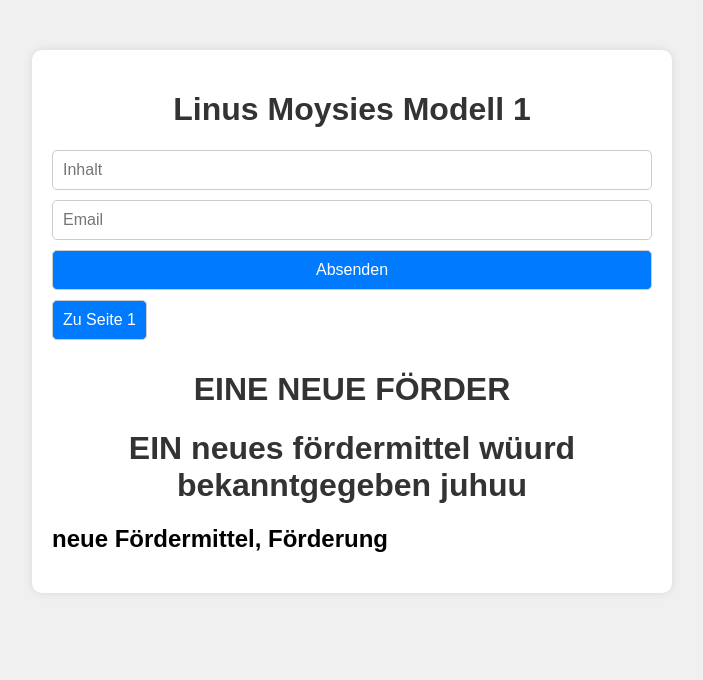
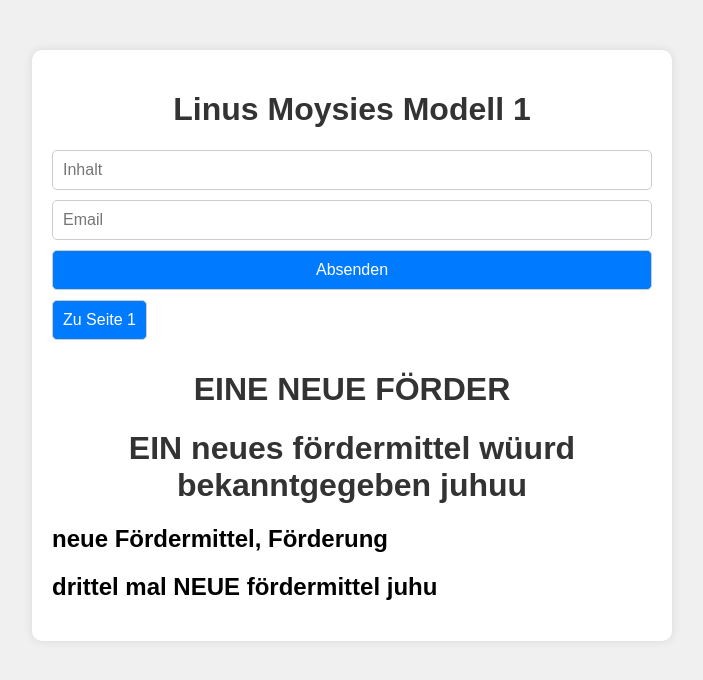
Before and after one commit to LK199999/modell-1, a plain HTML site: page index.html in a window 1280 px wide. Shown: the whole page, without its empty margins (288-991 px from the left). Drawn offline with Linux system fonts and the light colour scheme.

Commit message:
Update index.html

```diff
--- a/index.html
+++ b/index.html
@@ -58,6 +58,7 @@
     <h1>EINE NEUE FÖRDER</h1>
     <h1>EIN neues fördermittel wüurd bekanntgegeben juhuu</h1>
     <h2> neue Fördermittel, Förderung</h2>
+    <h2> drittel mal NEUE fördermittel juhu</h2>
   </div>
 
   <script>
```
